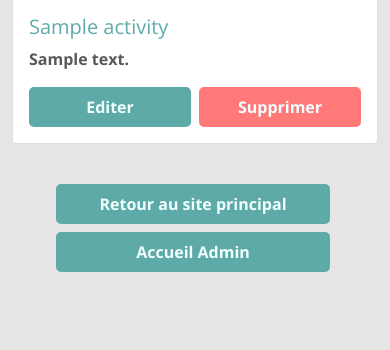
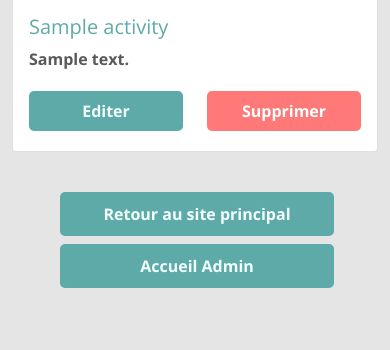
Before and after one commit to WildCodeSchool/orleans-php-202103-project-tempsloisirs, a PHP site: template src/View/Admin/Activity/index.html.twig in a window 390 px wide. Shown: the part 494-844 px from the top of the page. Run offline with PHP 8.4, Linux system fonts and the light colour scheme; the template is opened without the code that fills it: most values are stand-ins (such as "Sample title", 1, 10 or a date in 2020); some libraries are stand-ins or nearby versions; some web fonts are replaced.

Commit message:
index is all responsive

```diff
--- a/src/View/Admin/Activity/index.html.twig
+++ b/src/View/Admin/Activity/index.html.twig
@@ -26,23 +26,27 @@
 
     <div class="row">
         {% for activity in activities %}
-        <div class="card-group">
+        <div class="card-group col-12 col-sm">
             <div class="card">
                 <img class="card-img-top" src="https://picsum.photos/id/1/200/300" alt="Card image cap">
                 <div class="card-body d-flex flex-column justify-content-around">
                     <h5 class="card-title">{{ activity.name }}</h5>
                     <p class="card-text">{{ activity.description }}</p>
-                    <div class="col d-flex flex-row justify-content-around">
-                        <a href="#" class="btn primary-btn align-self-end w-50 me-1">Editer</a>
-                        <a href="#" class="btn delete align-self-end w-50 ms-1">Supprimer</a>
-                    </div>
+                        <div class="row">
+                            <div class="col d-flex flex-row justify-content-around">
+                                <a href="#" class="btn primary-btn align-self-end w-100 my-1">Editer</a>
+                            </div>
+                            <div class="col d-flex flex-row justify-content-around">
+                                <a href="#" class="btn delete align-self-end w-100 my-1">Supprimer</a>
+                            </div>
+                        </div>
                 </div>
             </div>
         </div>
         {% endfor %}
     </div>
 
-    <footer class="row mt-4 d-flex justify-content-center">
+    <footer class="admin-footer row mt-4 d-flex justify-content-center">
         <div class="col col-12 col-md-6 d-flex justify-content-center">
             <a href="#" class="btn primary-btn w-75 me-1 my-1">Retour au site principal</a>
         </div>
```
